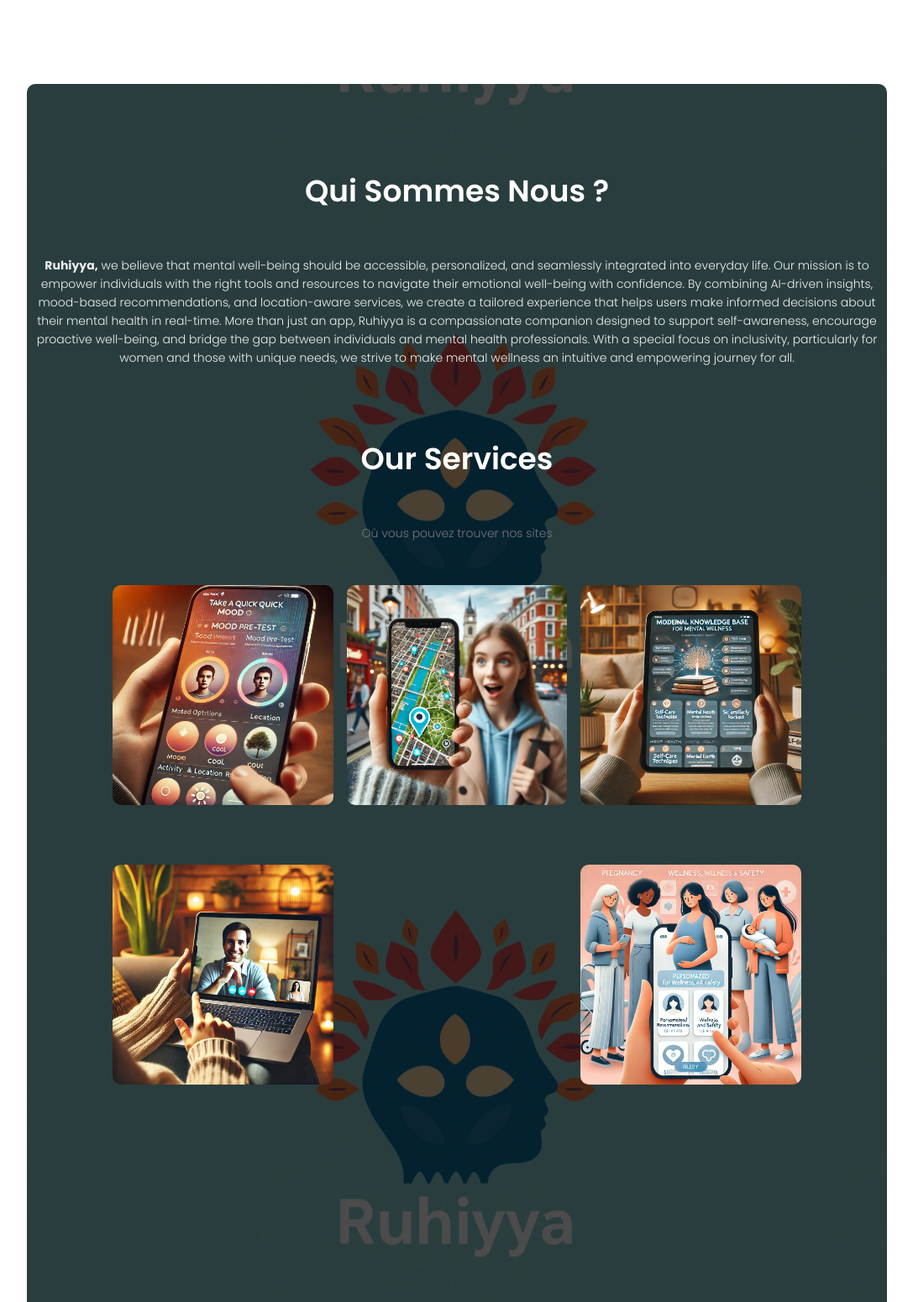
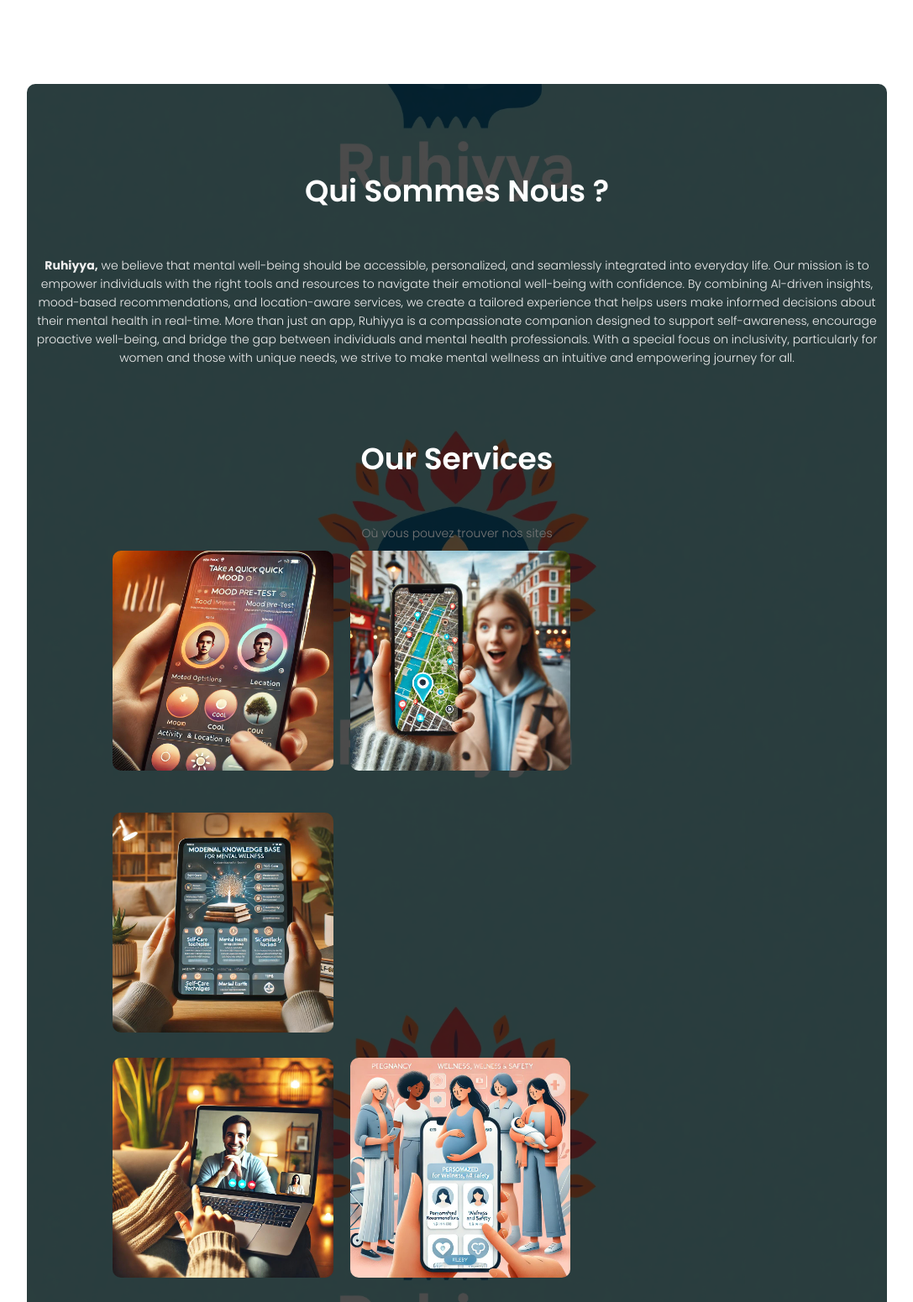
Before and after one commit to Salma2032/Ruhiyyah, a PHP site: page /predict/index.php in a window 1280 px wide. Shown: the part 800-2351 px from the top of the page at 84% size, without its empty margins (96-1183 px from the left). Run offline with PHP 8.4, Linux system fonts and the light colour scheme; the visitor is signed in with stand-in values (Sample User, id 1); some libraries are stand-ins or nearby versions; grey boxes are pictures that could not be loaded.

Commit message:
Update main.css

```diff
--- a/css/main.css
+++ b/css/main.css
@@ -143,9 +143,10 @@ p{
 }
 
 .row {
-    margin-top: 5%;
     display: flex;
-    justify-content: space-between;
+    flex-wrap: wrap; /* Ensures items wrap to the next row when necessary */
+    justify-content: flex-start; /* Aligns items to the left */
+    gap: 20px; /* Adds spacing between columns */
 }
 
 .course-col {
@@ -180,7 +181,8 @@ h3 {
     text-align: center;
 }
 .campus-col {
-    flex-basis: 32%;
+    flex-basis: 32%; /* Allows three items per row (adjust based on container width) */
+    max-width: 32%; /* Prevents items from stretching too much */
     border-radius: 10px;
     margin-bottom: 30px;
     position: relative;
```
